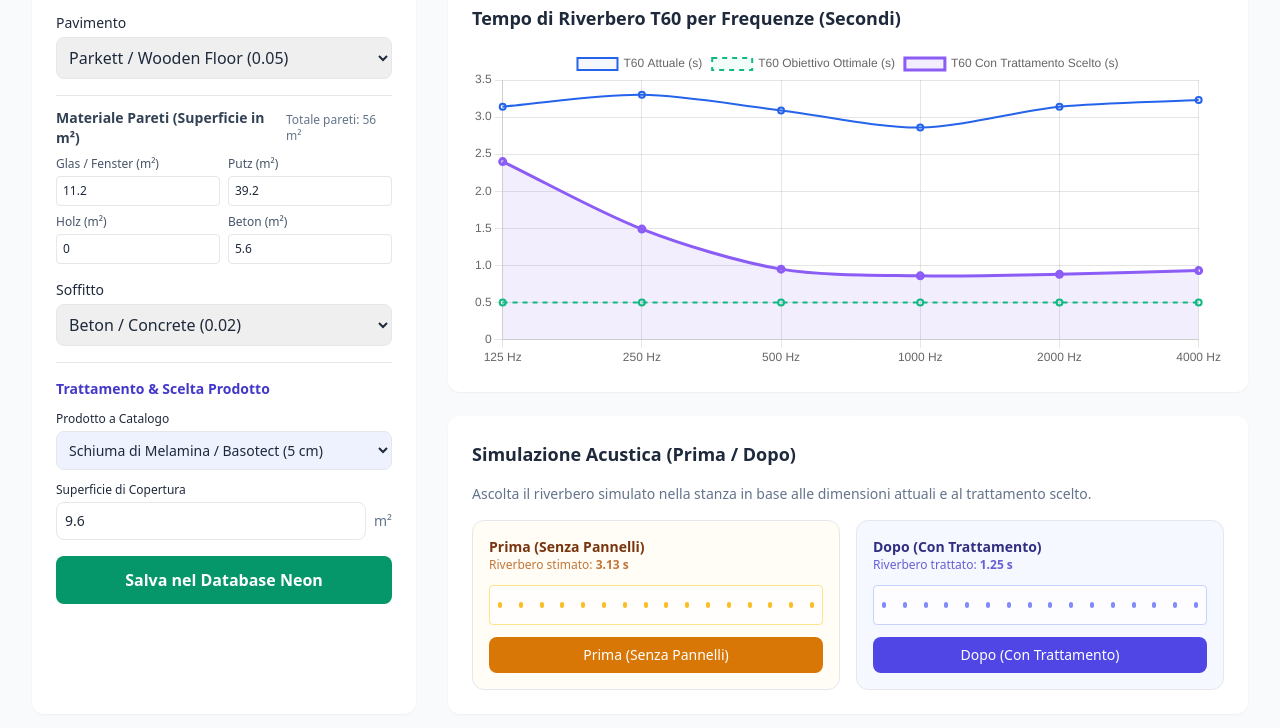
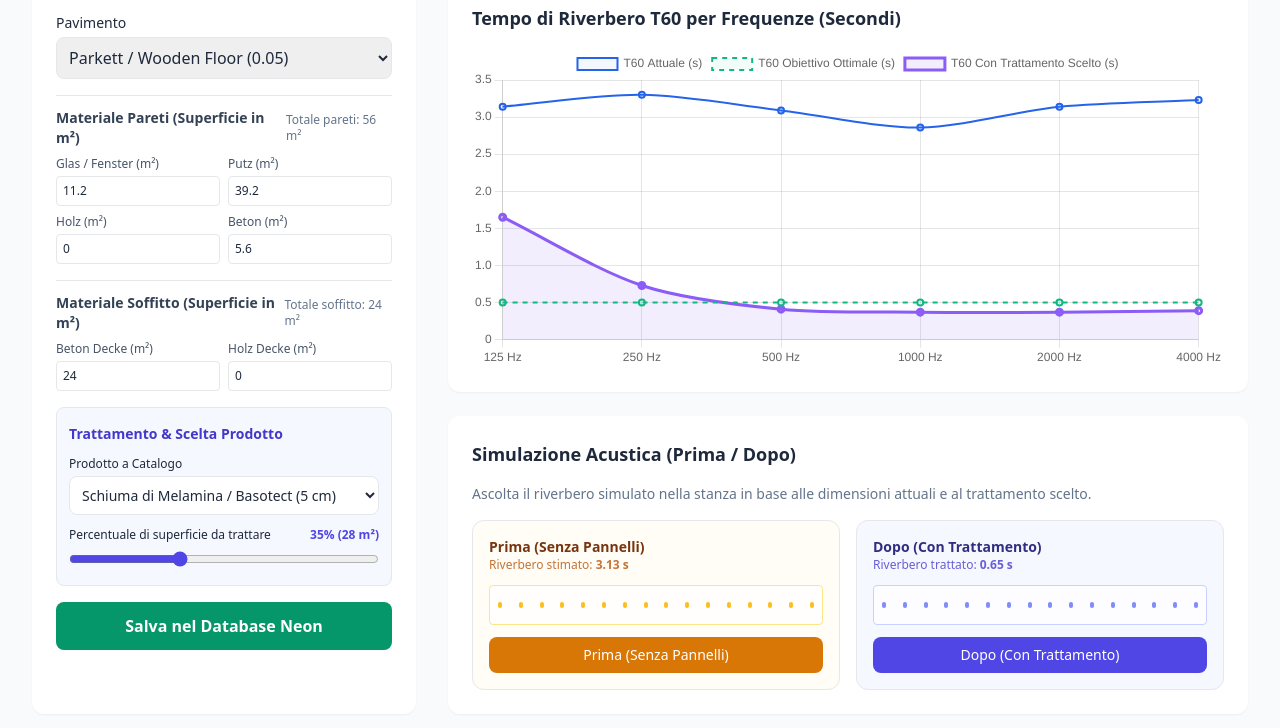
Before and after one commit to seronmp/RaumAkustikRechner, a plain HTML site: page index.html in a window 1280 px wide. Shown: the part 426-1154 px from the top of the page. Drawn offline with nearby package versions, Linux system fonts and the light colour scheme.

Commit message:
Refactor ceiling material and treatment configurations
Updated ceiling material handling and calculations in the HTML structure. Improved treatment configuration and percentage handling.

```diff
--- a/index.html
+++ b/index.html
@@ -88,21 +88,32 @@
                     </div>
                 </div>
 
-                <div>
-                    <label class="block text-sm font-medium" x-text="t.ceiling"></label>
-                    <select x-model="ceilingMaterial" @change="calculate" class="w-full mt-1 p-2 border rounded-lg">
-                        <option value="beton">Beton / Concrete (0.02)</option>
-                        <option value="holz">Holzdecke / Wood Ceiling (0.08)</option>
-                    </select>
+                <!-- Ceiling Materials breakdown by m² -->
+                <div class="border-t pt-3 space-y-2">
+                    <div class="flex justify-between items-center">
+                        <label class="text-sm font-semibold text-slate-700" x-text="t.ceilingBreakdown"></label>
+                        <span class="text-xs text-slate-500" x-text="t.totalCeiling + ': ' + totalCeilingArea + ' m²'"></span>
+                    </div>
+
+                    <div class="grid grid-cols-2 gap-2 text-xs">
+                        <div>
+                            <span class="text-slate-600">Beton Decke (m²)</span>
+                            <input type="number" step="0.5" x-model.number="ceiling.beton" @input="calculate" class="w-full mt-1 p-1.5 border rounded">
+                        </div>
+                        <div>
+                            <span class="text-slate-600">Holz Decke (m²)</span>
+                            <input type="number" step="0.5" x-model.number="ceiling.holz" @input="calculate" class="w-full mt-1 p-1.5 border rounded">
+                        </div>
+                    </div>
                 </div>
 
-                <!-- Catalog Treatment Configuration -->
-                <div class="border-t pt-4 space-y-3">
+                <!-- Catalog Treatment Configuration with Percentage Selector -->
+                <div class="border-t pt-4 space-y-3 bg-indigo-50/50 p-3 rounded-lg border">
                     <h3 class="text-sm font-semibold text-indigo-700" x-text="t.treatmentTitle"></h3>
 
                     <div>
                         <label class="block text-xs font-medium" x-text="t.productSelect"></label>
-                        <select x-model="selectedProduct" @change="calculate" class="w-full mt-1 p-2 border rounded-lg text-sm bg-indigo-50">
+                        <select x-model="selectedProduct" @change="calculate" class="w-full mt-1 p-2 border rounded-lg text-sm bg-white">
                             <option value="melamina">Schiuma di Melamina / Basotect (5 cm)</option>
                             <option value="poliuretano">Poliuretano Espanso (5 cm)</option>
                             <option value="stratocell">Stratocell Whisper (5 cm)</option>
@@ -112,11 +123,11 @@
                     </div>
 
                     <div>
-                        <label class="block text-xs font-medium" x-text="t.coverageArea"></label>
-                        <div class="flex items-center gap-2 mt-1">
-                            <input type="number" step="0.5" x-model.number="coverageSquareMeters" @input="calculate" class="w-full p-2 border rounded-lg text-sm">
-                            <span class="text-sm text-slate-500 font-medium">m²</span>
+                        <div class="flex justify-between items-center text-xs font-medium">
+                            <span x-text="t.treatmentPercentage"></span>
+                            <span class="text-indigo-600 font-bold" x-text="coveragePercentage + '% (' + coverageSquareMeters + ' m²)'"></span>
                         </div>
+                        <input type="range" min="0" max="100" step="5" x-model.number="coveragePercentage" @input="updatePercentage" class="w-full mt-2 accent-indigo-600">
                     </div>
                 </div>
 
@@ -220,12 +231,13 @@
                 width: "Breite (m)",
                 height: "Höhe (m)",
                 floor: "Bodenbelag",
-                ceiling: "Decke",
                 wallsBreakdown: "Wandmaterialien (Flächen in m²)",
                 totalWalls: "Gesamtwand",
-                treatmentTitle: "Akustik-Produkt & Menge",
+                ceilingBreakdown: "Deckenmaterialien (Flächen in m²)",
+                totalCeiling: "Gesamtdecke",
+                treatmentTitle: "Akustik-Produkt & Behandlung",
                 productSelect: "Produkt aus Katalog",
-                coverageArea: "Genutzte Fläche",
+                treatmentPercentage: "Zu behandelnde Fläche (%)",
                 saveBtn: "In Neon DB speichern",
                 volume: "Raumvolumen",
                 rtCurrent: "Nachhallzeit Ist",
@@ -249,12 +261,13 @@
                 width: "Larghezza (m)",
                 height: "Altezza (m)",
                 floor: "Pavimento",
-                ceiling: "Soffitto",
                 wallsBreakdown: "Materiale Pareti (Superficie in m²)",
                 totalWalls: "Totale pareti",
+                ceilingBreakdown: "Materiale Soffitto (Superficie in m²)",
+                totalCeiling: "Totale soffitto",
                 treatmentTitle: "Trattamento & Scelta Prodotto",
                 productSelect: "Prodotto a Catalogo",
-                coverageArea: "Superficie di Copertura",
+                treatmentPercentage: "Percentuale di superficie da trattare",
                 saveBtn: "Salva nel Database Neon",
                 volume: "Volume Stanza",
                 rtCurrent: "Riverbero Attuale",
@@ -297,17 +310,22 @@
                 width: 4.0,
                 height: 2.8,
                 floorMaterial: 'parket',
-                ceilingMaterial: 'beton',
                 walls: {
                     glas: 6.0,
                     putz: 30.0,
                     holz: 0.0,
                     beton: 4.0
                 },
+                ceiling: {
+                    beton: 24.0,
+                    holz: 0.0
+                },
                 selectedProduct: 'melamina',
-                coverageSquareMeters: 15.0,
+                coveragePercentage: 35, // Default 35%
+                coverageSquareMeters: 14.0,
                 volume: 67.2,
                 totalWallArea: 40.0,
+                totalCeilingArea: 24.0,
                 avgRtCurrent: 0.0,
                 avgRtTreated: 0.0,
                 rtCurrentData: [1.8, 2.1, 1.9, 1.6, 1.3, 1.0],
@@ -377,24 +395,31 @@
 
                 updateDimensions() {
                     this.volume = parseFloat((this.length * this.width * this.height).toFixed(2));
-                    // Calcola perimetro * altezza per il totale delle pareti
                     const perimeter = 2 * (this.length + this.width);
                     this.totalWallArea = parseFloat((perimeter * this.height).toFixed(1));
+                    this.totalCeilingArea = parseFloat((this.length * this.width).toFixed(1));
 
-                    // Distribuisci proporzionalmente se non combacia o imposta default di default
+                    // Default distribution
                     this.walls.putz = parseFloat((this.totalWallArea * 0.7).toFixed(1));
                     this.walls.glas = parseFloat((this.totalWallArea * 0.2).toFixed(1));
                     this.walls.beton = parseFloat((this.totalWallArea * 0.1).toFixed(1));
                     this.walls.holz = 0.0;
 
-                    this.coverageSquareMeters = parseFloat((floorArea = (this.length * this.width) * 0.4).toFixed(1));
+                    this.ceiling.beton = this.totalCeilingArea;
+                    this.ceiling.holz = 0.0;
+
+                    this.updatePercentage();
+                },
+
+                updatePercentage() {
+                    const totalSurface = this.totalWallArea + this.totalCeilingArea;
+                    this.coverageSquareMeters = parseFloat(((totalSurface * this.coveragePercentage) / 100).toFixed(1));
                     this.calculate();
                 },
 
                 calculate() {
                     this.volume = parseFloat((this.length * this.width * this.height).toFixed(2));
                     const floorArea = this.length * this.width;
-                    const ceilingArea = floorArea;
 
                     const freqs = [125, 250, 500, 1000, 2000, 4000];
                     let currentRtList = [];
@@ -403,24 +428,25 @@
 
                     freqs.forEach(f => {
                         const aFloor = (absorptionCoefficients[this.floorMaterial] ? absorptionCoefficients[this.floorMaterial][f] : 0.03) * floorArea;
-                        const aCeiling = (absorptionCoefficients[this.ceilingMaterial] ? absorptionCoefficients[this.ceilingMaterial][f] : 0.02) * ceilingArea;
+
+                        const aCeilingBeton = absorptionCoefficients.beton[f] * (this.ceiling.beton || 0);
+                        const aCeilingHolz = absorptionCoefficients.holz[f] * (this.ceiling.holz || 0);
 
                         const aGlas = absorptionCoefficients.glas[f] * (this.walls.glas || 0);
                         const aPutz = absorptionCoefficients.putz[f] * (this.walls.putz || 0);
                         const aHolz = absorptionCoefficients.holz[f] * (this.walls.holz || 0);
                         const aBeton = absorptionCoefficients.beton[f] * (this.walls.beton || 0);
 
-                        const totalAbsorptionCurrent = aFloor + aCeiling + aGlas + aPutz + aHolz + aBeton + (0.16 * this.volume / 40);
+                        const totalAbsorptionCurrent = aFloor + aCeilingBeton + aCeilingHolz + aGlas + aPutz + aHolz + aBeton + (0.16 * this.volume / 40);
                         let rtCurr = (0.16 * this.volume) / Math.max(0.1, totalAbsorptionCurrent);
                         currentRtList.push(parseFloat(rtCurr.toFixed(2)));
 
                         optimizedRtList.push(0.50);
 
-                        // Trattamento con prodotto da catalogo
+                        // Trattamento con prodotto da catalogo in base ai m² percentuali
                         const productAlpha = productCoefficients[this.selectedProduct][f];
-                        const treatedArea = Math.min(this.coverageSquareMeters, (this.walls.putz + this.walls.beton + ceilingArea));
+                        const treatedArea = Math.min(this.coverageSquareMeters, (this.totalWallArea + this.totalCeilingArea));
 
-                        // Assorbimento con trattamento sottratto dalle pareti nude
                         const effectiveAbsorptionTreated = totalAbsorptionCurrent + (productAlpha * treatedArea) - (0.04 * treatedArea);
                         let rtTreated = (0.16 * this.volume) / Math.max(0.1, effectiveAbsorptionTreated);
                         treatedRtList.push(parseFloat(Math.max(0.2, rtTreated).toFixed(2)));
@@ -476,7 +502,6 @@
                     const gainNode = audioCtx.createGain();
                     const now = audioCtx.currentTime;
 
-                    // Usa dinamicamente il riverbero calcolato per la durata del decadimento dell'audio!
                     const decay = type === 'before' ? Math.min(3.0, Math.max(0.8, this.avgRtCurrent)) : Math.min(2.0, Math.max(0.3, this.avgRtTreated));
 
                     gainNode.gain.setValueAtTime(0.6, now);
@@ -508,7 +533,9 @@
                                 height: this.height,
                                 volume: this.volume,
                                 walls: this.walls,
+                                ceiling: this.ceiling,
                                 selected_product: this.selectedProduct,
+                                coverage_percentage: this.coveragePercentage,
                                 coverage_sqm: this.coverageSquareMeters,
                                 rt_current: this.rtCurrentData,
                                 rt_treated: this.rtTreatedData
```
